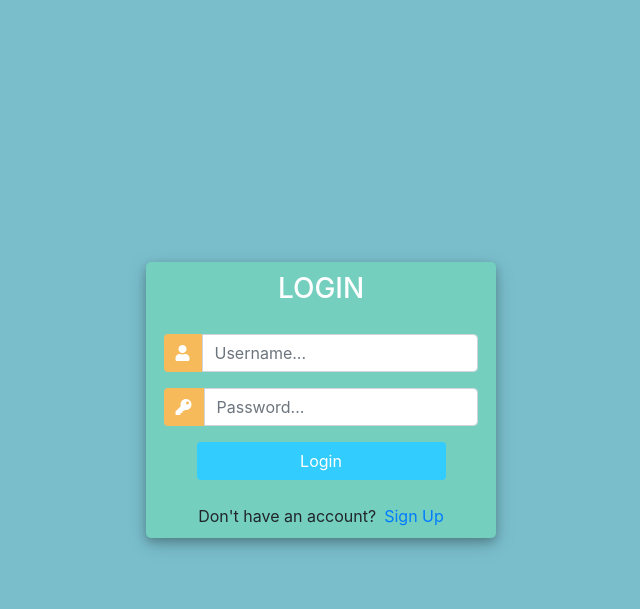
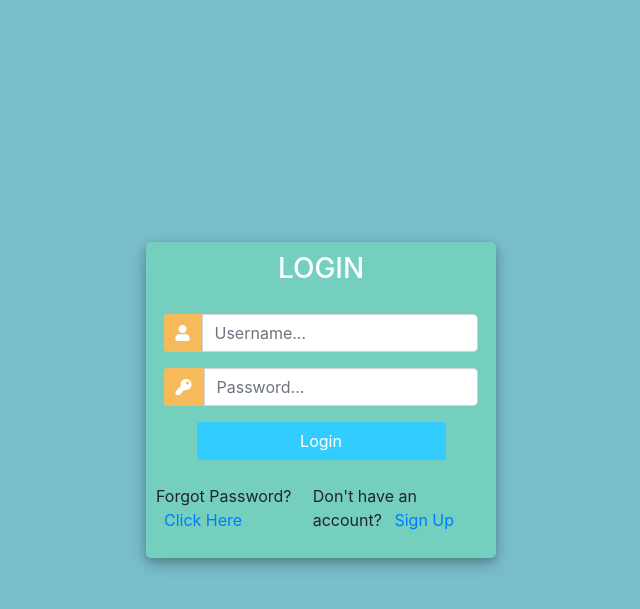
Before and after one commit to harjyotbagga/CRM, a Django app: page /login/ in a window 1280 px wide. Shown: the top 609 px of the page, without its empty margins (319-959 px from the left). Run offline with Django 3.2, Linux system fonts and the light colour scheme; parts of the project's set-up code (start-up, migrations or seed data) failed here and were passed over; some libraries are stand-ins or nearby versions.

Commit message:
reset password functionality added

```diff
--- a/accounts/signals.py
+++ b/accounts/signals.py
@@ -1,8 +1,8 @@
-from django.db.models import post_save
+from django.db.models.signals import post_save
 from django.contrib.auth.models import User, Group
 from .models import Customer
 
-def customer_profile(sender, instance, create, **kwargs):
+def customer_profile(sender, instance, created,   **kwargs):
     if created:
         group = Group.objects.get(name='customer')
         user.groups.add(group)
--- a/accounts/templates/login.html
+++ b/accounts/templates/login.html
@@ -116,7 +116,8 @@
 
 				<div class="mt-4">
 					<div class="d-flex justify-content-center links">
-						Don't have an account? <a href="{% url 'register' %}" class="ml-2">Sign Up</a>
+						<p>Forgot Password? <a href="{% url 'reset_password' %}" class="ml-2">Click Here</a></p>
+						<p>Don't have an account? <a href="{% url 'register' %}" class="ml-2">Sign Up</a></p>
 					</div>
 
 				</div>
--- /dev/null
+++ b/accounts/templates/password_reset_done.html
@@ -0,0 +1,6 @@
+
+<h3>Password reset complete</h3>
+
+<p>Your password has been set. You may go ahead and log in now.</p>
+
+<a href="{% url 'login' %}">Log in</a>
--- /dev/null
+++ b/accounts/templates/password_reset_sent.html
@@ -0,0 +1,6 @@
+<h3>Password reset sent</h3>
+
+
+<p>We’ve emailed you instructions for setting your password, if an account exists with the email you entered. You should receive them shortly.</p>
+
+<p>If you don’t receive an email, please make sure you’ve entered the address you registered with, and check your spam folder.</p>
--- a/accounts/urls.py
+++ b/accounts/urls.py
@@ -2,6 +2,7 @@ from django.urls import path
 from . import views
 from django.conf import settings
 from django.conf.urls.static import static
+from django.contrib.auth import views as auth_views
 
 urlpatterns = [
     path('', views.home, name='home'),
@@ -20,6 +21,10 @@ urlpatterns = [
     path('update_customer/<int:pk>/', views.update_customer, name='update_customer'),
     path('delete_customer/<int:pk>/', views.delete_customer, name='delete_customer'),
 
+    path('reset_password/', auth_views.PasswordResetView.as_view(template_name='password_reset.html'), name='reset_password'),
+    path('reset_password_sent/', auth_views.PasswordResetDoneView.as_view(template_name='password_reset_sent.html'), name='password_reset_done'),
+    path('reset/<uidb64>/<token>/', auth_views.PasswordResetConfirmView.as_view(template_name='password_reset_form.html'), name='password_reset_confirm'),
+    path('reset_password_complete/', auth_views.PasswordResetCompleteView.as_view(template_name='password_reset_done.html'), name='password_reset_complete'),
 ]
 
-urlpatterns+= static(settings.MEDIA_URL, document_root=settings.MEDIA_ROOT)
+# urlpatterns+= static(settings.MEDIA_URL, document_root=settings.MEDIA_ROOT)
--- a/reqirements.txt
+++ b/reqirements.txt
@@ -1,6 +1,7 @@
 asgiref==3.2.7
 astroid==2.3.3
 Django==3.0.5
+django-environ==0.4.5
 django-filter==2.2.0
 isort==4.3.21
 lazy-object-proxy==1.4.3
```
Also changed, not shown: accounts/templates/password_reset.html (added, +12 -0 lines), accounts/templates/password_reset_form.html (added, +12 -0 lines), crm/settings.py (+8 -1 lines), db.sqlite3.
